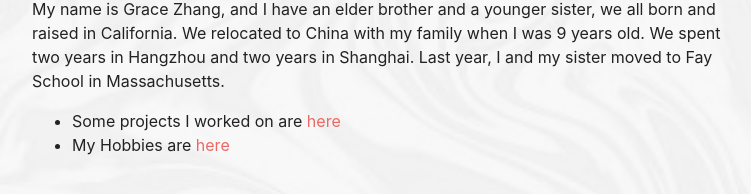
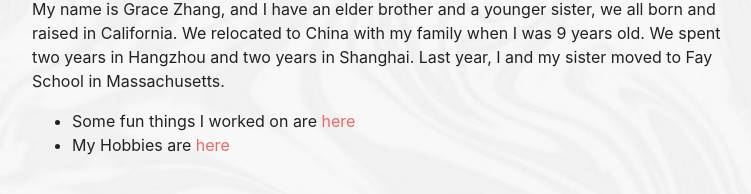
Before and after one commit to gracezca99/gracezca99.github.io, a Jekyll site: the page built from aboutme.md, in a window 1280 px wide. Shown: the part 179-373 px from the top of the page, without its empty margins (263-1014 px from the left). Built offline with Jekyll 4.4.1, drawn with Linux system fonts in a browser that asks for light colours; some web fonts are replaced; our own code applies the rules of GitHub Pages for plain Markdown files.

Commit message:
Update aboutme.md

```diff
--- a/aboutme.md
+++ b/aboutme.md
@@ -5,5 +5,5 @@ layout: default
 ## Grace Zhang
 My name is Grace Zhang, and I have an elder brother and a younger sister, we all born and raised in California. We relocated to China with my family when I was 9 years old. We spent two years in Hangzhou and two years in Shanghai. Last year, I and my sister moved to Fay School in Massachusetts.
 
-- Some projects I worked on are [here](/)
+- Some fun things I worked on are [here](/)
 - My Hobbies are [here](/hobbies.html)
```
